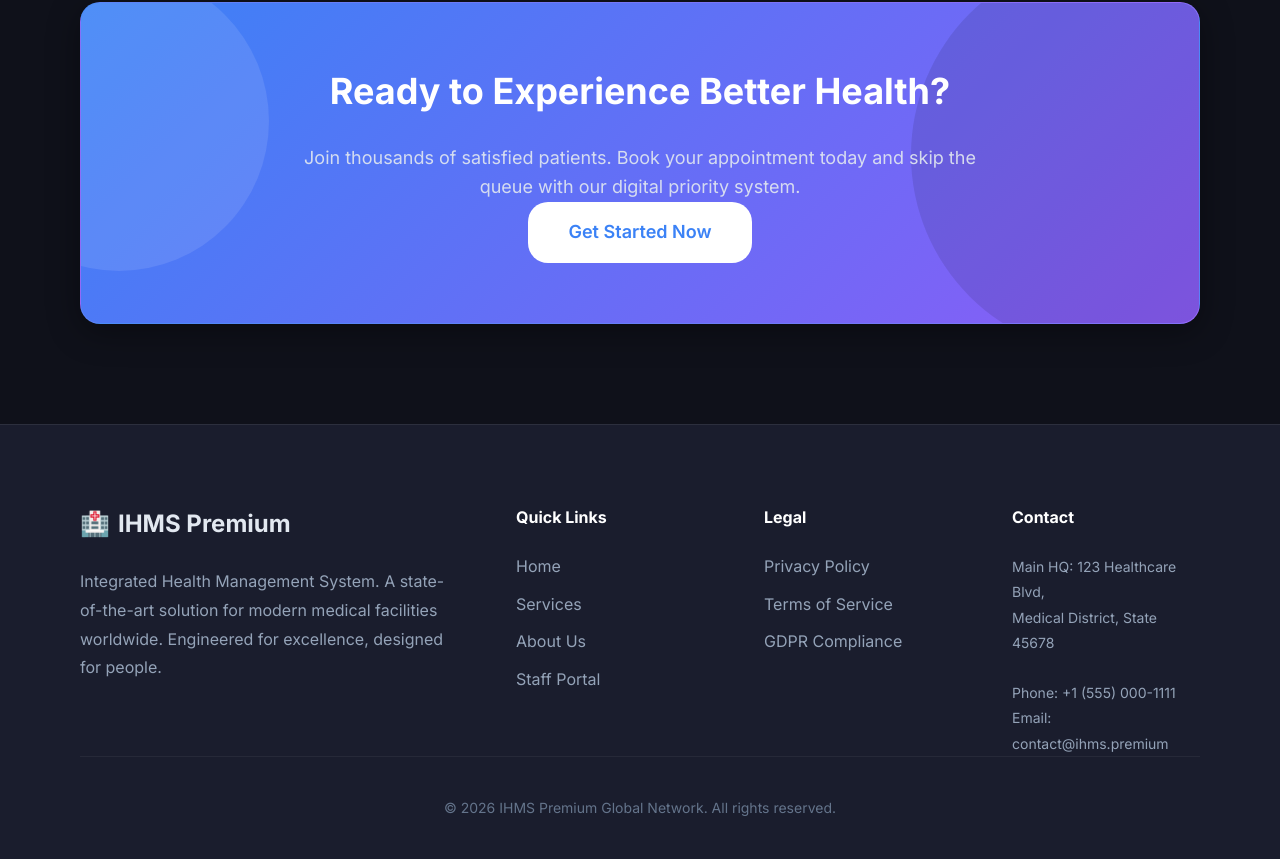
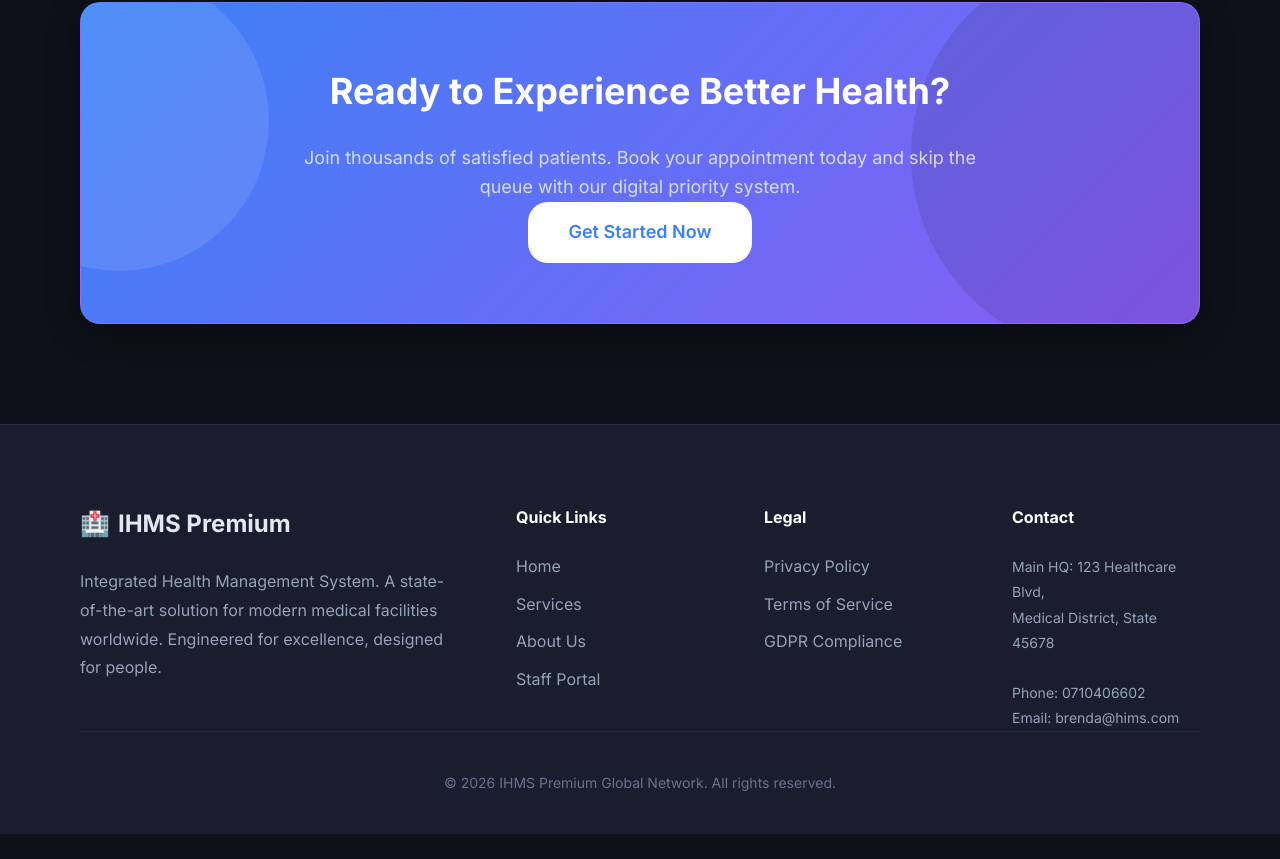
Before and after one commit to monalisamaguruwada102-web/HOSPITAL, a React (Vite) app in the folder frontend/: page / in a window 1280 px wide. Shown: the part 2650-3509 px from the top of the page. After the commit the page ends 3484 px from the top, so only its background shows below. Built offline with nearby package versions, Linux system fonts and the light colour scheme; no server answers.

Commit message:
chore: Update README and portal contact info

```diff
--- a/frontend/src/pages/Portal.jsx
+++ b/frontend/src/pages/Portal.jsx
@@ -311,8 +311,8 @@ function Portal() {
                         <p style={{ color: 'var(--text-secondary)', fontSize: '14px', lineHeight: '1.8' }}>
                             Main HQ: 123 Healthcare Blvd,<br/>
                             Medical District, State 45678<br/><br/>
-                            Phone: +1 (555) 000-1111<br/>
-                            Email: contact@ihms.premium
+                            Phone: 0710406602<br/>
+                            Email: brenda@hims.com
                         </p>
                     </div>
                 </div>
```
Also changed, not shown: 3 other files (tests, documents, lock files or other folders).
